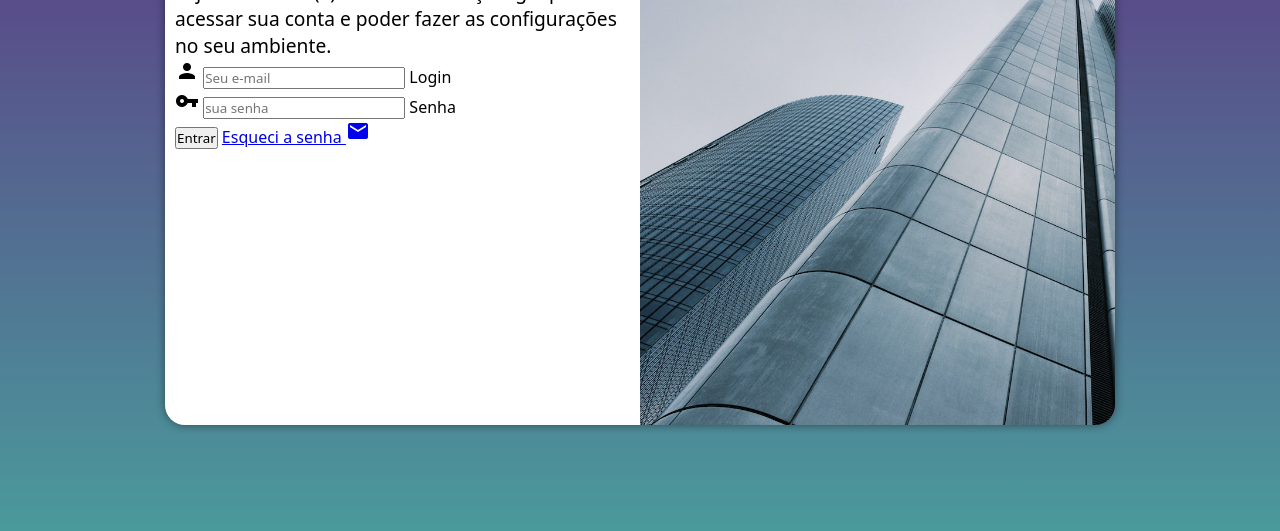
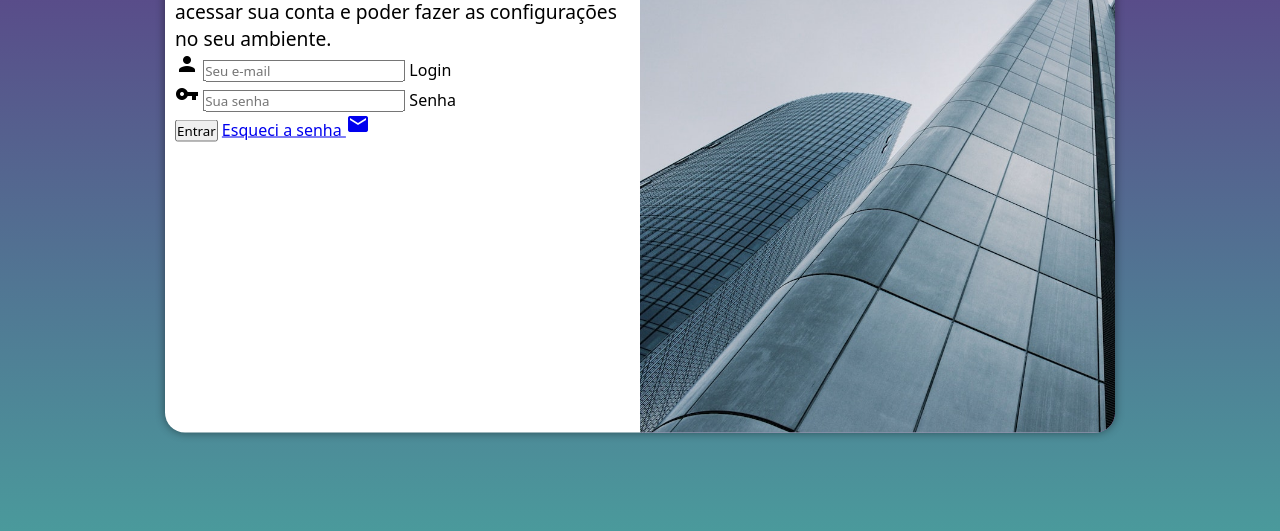
Before and after one commit to lucaaasilvaaa/projeto-login, a plain HTML site: page index.html in a window 1280 px wide. Shown: the part 225-756 px from the top of the page. Drawn offline with Linux system fonts and the light colour scheme.

Commit message:
formatação do formulário

```diff
--- a/estilos/style.css
+++ b/estilos/style.css
@@ -32,7 +32,7 @@ section#login{
 
   background-color: white;
   width: 250px;
-  height: 500px;
+  height: 515px;
   border-radius: 20px;
   box-shadow: 0px 0px 10px rgba(0, 0, 0, 0.450);
 
--- a/index.html
+++ b/index.html
@@ -25,11 +25,11 @@
           </div>
           <div class="campo">
             <span class="material-icons">vpn_key</span>
-            <input type="password" name="senha" id="isenha" placeholder="sua senha" autocomplete="current-password" required minlength="8" maxlength="20">
+            <input type="password" name="senha" id="isenha" placeholder="Sua senha" autocomplete="current-password" required minlength="8" maxlength="20">
             <label for="isenha">Senha</label>
           </div>
           <input type="submit" value="Entrar">
-          <a href="esqueci.html">
+          <a href="esqueci.html" class="botao">
             Esqueci a senha <span class="material-icons">mail</span>
           </a>
         </form>
```
